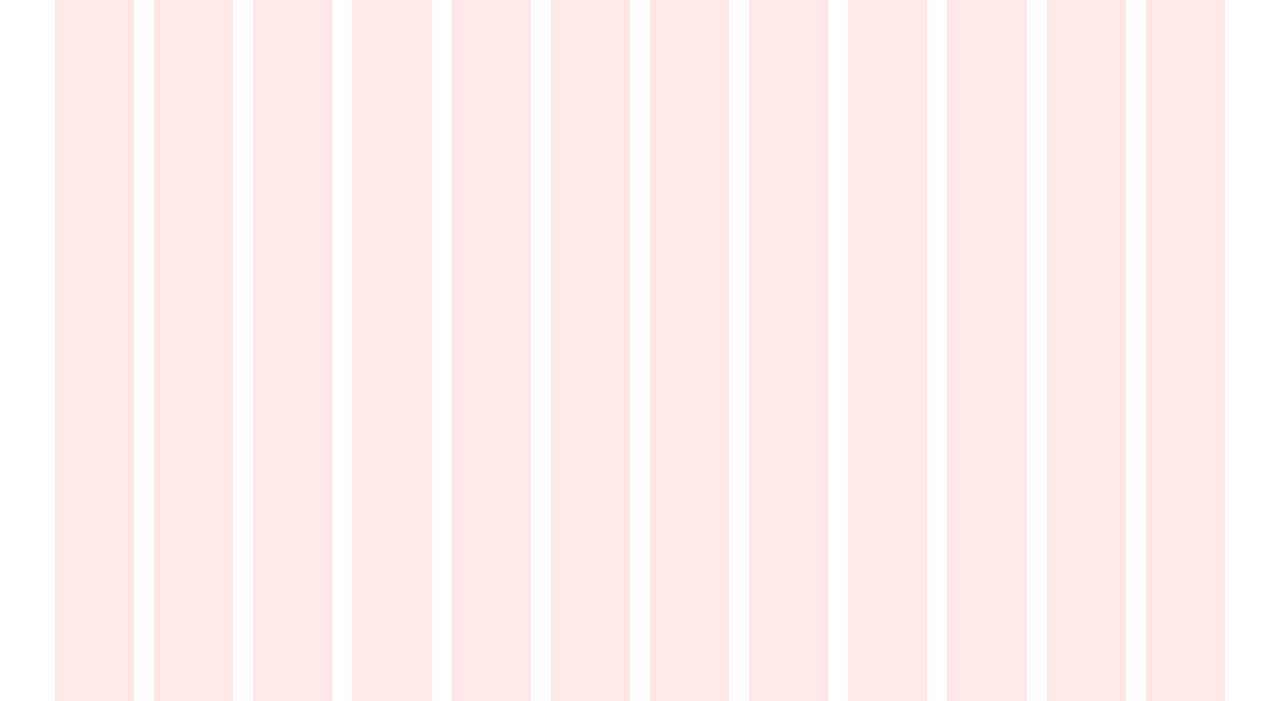
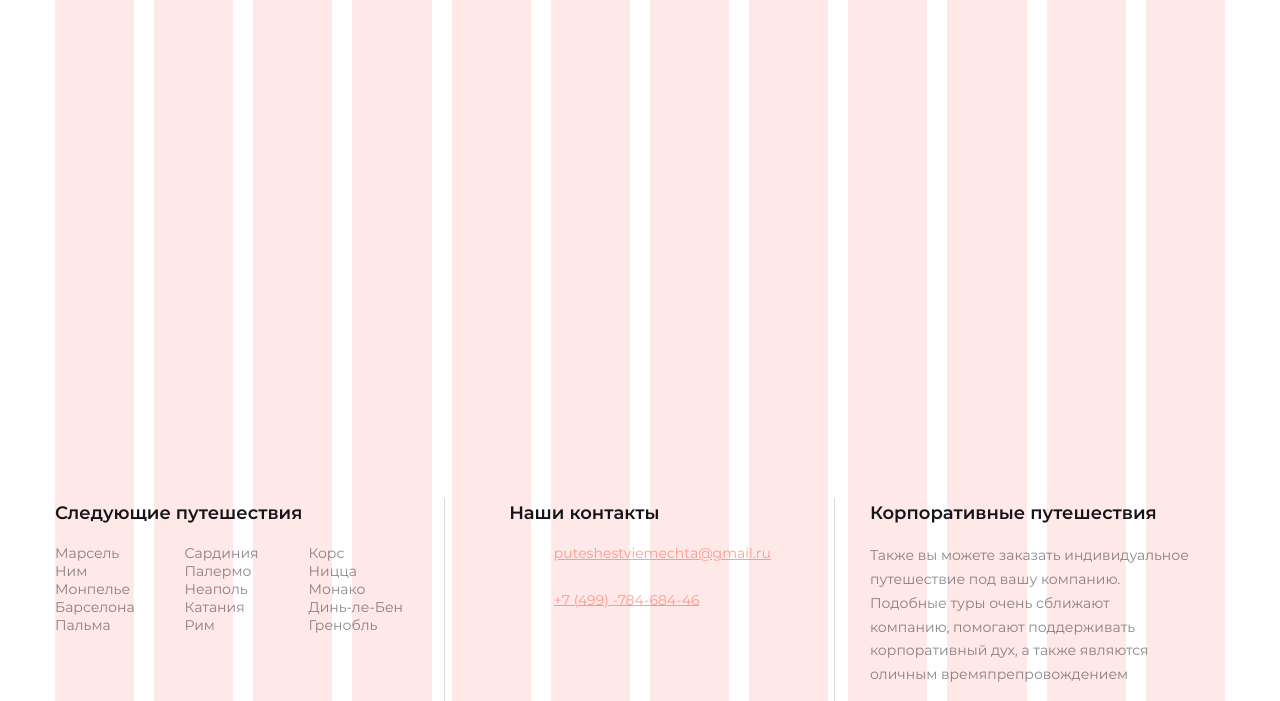
Before and after one commit to AlexZaw/Zawgorodniy_way, a website: page source/index.html in a window 1280 px wide. Shown: the part 99-800 px from the top of the page. Drawn offline with nearby package versions, Linux system fonts and the light colour scheme; files that its build step writes are made by us from their sources.

Commit message:
feat: add footer layout

```diff
--- a/source/index.html
+++ b/source/index.html
@@ -9,21 +9,6 @@
 </head>
 
 <body class="page__body no-js">
-  <div class="page-pixel"></div>
-  <div class="page-grid">
-    <div class="page-grid__col"></div>
-    <div class="page-grid__col"></div>
-    <div class="page-grid__col"></div>
-    <div class="page-grid__col"></div>
-    <div class="page-grid__col"></div>
-    <div class="page-grid__col"></div>
-    <div class="page-grid__col"></div>
-    <div class="page-grid__col"></div>
-    <div class="page-grid__col"></div>
-    <div class="page-grid__col"></div>
-    <div class="page-grid__col"></div>
-    <div class="page-grid__col"></div>
-  </div>
   <header class="page-header">
     <div class="page__container page__container--header">
       <div class="page-header__wrapper">
@@ -45,6 +30,80 @@
       </div>
     </div>
   </header>
+  <main></main>
+  <footer class="page-footer">
+    <div class="page__container">
+      <div class="page-footer__wrapper">
+        <section class="upcoming-trips">
+          <h2>Следующие путешествия</h2>
+          <ul class="upcoming-trips-list">
+            <li class="upcoming-trips-list__item
+            upcoming-trips-list__item--column-1">Марсель</li>
+            <li class="upcoming-trips-list__item
+            upcoming-trips-list__item--column-1">Ним</li>
+            <li class="upcoming-trips-list__item
+            upcoming-trips-list__item--column-1">Монпелье</li>
+            <li class="upcoming-trips-list__item
+            upcoming-trips-list__item--column-1">Барселона</li>
+            <li class="upcoming-trips-list__item
+            upcoming-trips-list__item--column-1">Пальма</li>
+            <li class="upcoming-trips-list__item
+            upcoming-trips-list__item--column-2">Сардиния</li>
+            <li class="upcoming-trips-list__item
+            upcoming-trips-list__item--column-2">Палермо</li>
+            <li class="upcoming-trips-list__item
+            upcoming-trips-list__item--column-2">Неаполь</li>
+            <li class="upcoming-trips-list__item
+            upcoming-trips-list__item--column-2">Катания</li>
+            <li class="upcoming-trips-list__item
+            upcoming-trips-list__item--column-2">Рим</li>
+            <li class="upcoming-trips-list__item
+            upcoming-trips-list__item--column-3">Корс</li>
+            <li class="upcoming-trips-list__item
+            upcoming-trips-list__item--column-3">Ницца</li>
+            <li class="upcoming-trips-list__item
+            upcoming-trips-list__item--column-3">Монако</li>
+            <li class="upcoming-trips-list__item
+            upcoming-trips-list__item--column-3">Динь-ле-Бен</li>
+            <li class="upcoming-trips-list__item
+            upcoming-trips-list__item--column-3">Гренобль</li>
+          </ul>
+        </section>
+        <section class="footer-contacts">
+          <h2>Наши контакты</h2>
+          <ul>
+            <li class="footer-contacts__link footer-contacts__link--email icon">
+              <a href="mailto:puteshestviemechta@gmail.ru">puteshestviemechta@gmail.ru</a>
+            </li>
+            <li class="footer-contacts__link footer-contacts__link--phone icon">
+              <a href="tel:+749978468446">+7&nbsp;(499)&nbsp;-784-684-46</a>
+            </li>
+          </ul>
+        </section>
+        <section class="corporate-trip">
+          <h2>Корпоративные путешествия</h2>
+          <p>Также вы можете заказать индивидуальное путешествие под вашу компанию.
+            Подобные туры очень сближают компанию, помогают поддерживать корпоративный дух,
+            а также являются оличным времяпрепровождением</p>
+        </section>
+      </div>
+    </div>
+  </footer>
+  <div class="page-pixel"></div>
+  <div class="page-grid">
+    <div class="page-grid__col"></div>
+    <div class="page-grid__col"></div>
+    <div class="page-grid__col"></div>
+    <div class="page-grid__col"></div>
+    <div class="page-grid__col"></div>
+    <div class="page-grid__col"></div>
+    <div class="page-grid__col"></div>
+    <div class="page-grid__col"></div>
+    <div class="page-grid__col"></div>
+    <div class="page-grid__col"></div>
+    <div class="page-grid__col"></div>
+    <div class="page-grid__col"></div>
+  </div>
   <script src="./js/scripts.min.js"></script>
 </body>
 
--- /dev/null
+++ b/source/sass/blocks/corporate-trip.scss
@@ -0,0 +1,8 @@
+.corporate-trip {
+  justify-self: center;
+  max-width: 320px;
+}
+
+.corporate-trip p {
+  line-height: 170%;
+}
--- /dev/null
+++ b/source/sass/blocks/footer-contacts.scss
@@ -0,0 +1,45 @@
+.footer-contacts {
+  display: grid;
+  align-content: start;
+  justify-content: center;
+}
+
+.footer-contacts ul {
+  padding-left: 0;
+  list-style-type: none;
+}
+
+.footer-contacts__link {
+  color: var(--c-footer-link);
+  margin-bottom: 21px;
+
+  &:hover::before {
+    --icon-color: currentColor;
+  }
+
+  &::before {
+    position: static;
+    transform: none;
+    display: inline-block;
+    vertical-align: middle;
+    --icon-color: var(--c-footer-icon);
+  }
+
+  &--email::before {
+    width: 26px;
+    height: 20px;
+    margin-right: 15px;
+    mask-image: url("../../img/stack.svg#email");
+  }
+
+  &--phone::before {
+    width: 30px;
+    height: 30px;
+    margin-right: 11px;
+    mask-image: url("../../img/stack.svg#phone");
+  }
+}
+
+.footer-contacts__link a {
+  color: currentColor;
+}
--- a/source/sass/blocks/icon.scss
+++ b/source/sass/blocks/icon.scss
@@ -10,6 +10,7 @@
   mask-size: cover;
   mask-position: center;
   mask-repeat: no-repeat;
+  --icon-color: var(--c-text-primary);
   background-color: var(--icon-color);
   transition: background-color 0.1s;
 }
--- a/source/sass/blocks/main-nav.scss
+++ b/source/sass/blocks/main-nav.scss
@@ -2,7 +2,6 @@
   justify-self: end;
   font-size: 14px;
   font-weight: 500;
-  background-color: var(--bg-basic);
 
   @media (max-width: 1023px) {
     position: absolute;
@@ -61,6 +60,8 @@
 }
 
 .main-nav__links {
+  margin-top: 0;
+  margin-bottom: 0;
   padding-left: 0;
   list-style-type: none;
 
--- /dev/null
+++ b/source/sass/blocks/page-footer.scss
@@ -0,0 +1,30 @@
+.page-footer__wrapper {
+  display: grid;
+  grid-template-columns: repeat(3, 1fr);
+  justify-content: center;
+  font-size: 14px;
+  color: var(--c-text-secondary-50);
+}
+
+.page-footer__wrapper h2 {
+  margin-top: 0;
+  margin-bottom: 0;
+  font-size: 18px;
+  font-weight: 600;
+  line-height: 1.77;
+  color: var(--c-text-secondary);
+}
+
+.page-footer__wrapper section:not(:last-child) {
+  position: relative;
+
+  &::after {
+    content: "";
+    position: absolute;
+    top: 0;
+    right: 0;
+    width: 1px;
+    height: 100%;
+    background: var(--c-footer-icon);
+  }
+}
--- a/source/sass/blocks/page.scss
+++ b/source/sass/blocks/page.scss
@@ -1,3 +1,7 @@
+.page {
+  height: 100%;
+}
+
 .page-grid {
   position: fixed;
   display: grid;
@@ -26,19 +30,22 @@
   background: rgba(255, 0, 0, 0.3);
 }
 
-.page-pixel {
-  // position: fixed;
-  // top: 0;
-  // right: 0;
-  // bottom: 0;
-  // left: 0;
-  // opacity: 0.3;
-  // z-index: -1;
-  // background: url(../../img/desktop.jpg);
-  // background: url(../../img/desktop-invert.jpg);
-}
+// .page-pixel {
+//   position: fixed;
+//   top: 0;
+//   right: 0;
+//   bottom: 0;
+//   left: 0;
+//   opacity: 0.3;
+//   z-index: -1;
+//   background: url(../../img/desktop.jpg);
+//   background: url(../../img/desktop-invert.jpg);
+// }
 
 .page__body {
+  min-height: 100%;
+  display: grid;
+  grid-template-rows: min-content 1fr  min-content;
   margin: 0;
   background-color: var(--bg-basic);
   font-family: "Montserrat", "Arial", sans-serif;
--- /dev/null
+++ b/source/sass/blocks/upcoming-trips.scss
@@ -0,0 +1,22 @@
+.upcoming-trips-list {
+  display: grid;
+  grid-template-columns: repeat(3, max-content);
+  grid-auto-flow: column;
+  column-gap: 50px;
+  padding-left: 0;
+  list-style-type: none;
+}
+
+.upcoming-trips-list__item {
+  &--column-1 {
+    grid-column: 1;
+  }
+
+  &--column-2 {
+    grid-column: 2;
+  }
+
+  &--column-3 {
+    grid-column: 3;
+  }
+}
--- a/source/sass/global/variables.scss
+++ b/source/sass/global/variables.scss
@@ -4,5 +4,8 @@
   --bg-button: hsla(7 99% 70% / 1);
   --c-text-primary: hsla(234 18% 21% / 0.7);
   --c-text-secondary: hsla(234 8% 9% / 1);
-  --c-text-hover: hsl(7deg 99% 70%);
+  --c-text-secondary-50: hsla(234 8% 9% / 0.5);
+  --c-text-hover: hsla(7deg 99% 70% / 1);
+  --c-footer-link: hsla(7deg 99% 70% / 0.7);
+  --c-footer-icon: hsla(225 11% 86% / 1);
 }
--- a/source/sass/style.scss
+++ b/source/sass/style.scss
@@ -5,3 +5,7 @@
 @import "./blocks/page-header.scss";
 @import "./blocks/logo.scss";
 @import "./blocks/main-nav.scss";
+@import "./blocks/upcoming-trips.scss";
+@import "./blocks/page-footer.scss";
+@import "./blocks/footer-contacts.scss";
+@import "./blocks/corporate-trip.scss";
```
Also changed, not shown: source/img/icons/email.svg (added).
